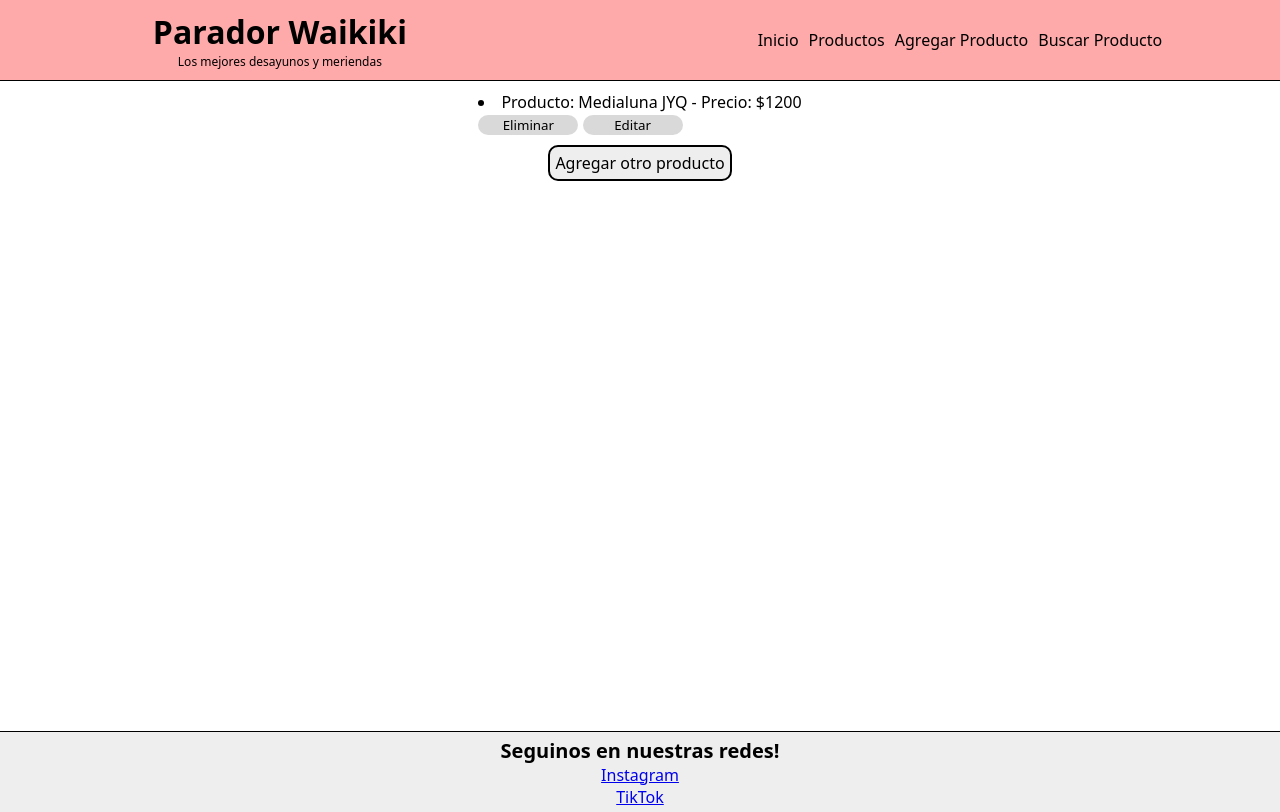
After one commit to home2910/ProyectoFinal-Parra, a Django app: template WaikikiApp/templates/leer_productos.html in a window 1280 px wide. The commit adds this page. Run offline with Django 5.2, Linux system fonts and the light colour scheme; the template is opened without the code that fills it: values that come from a table or form of the project are taken from there, others are empty; data comes from the database, SQL or seed files in the repository; both versions use the stored data as it was after the commit.

Commit message:
CRUD creado

```diff
--- a/ProyectoFinal/settings.py
+++ b/ProyectoFinal/settings.py
@@ -1,5 +1,5 @@
 """
-Django settings for PreentregaTres project.
+Django settings for ProyectoFinal project.
 
 Generated by 'django-admin startproject' using Django 5.1.1.
 
@@ -50,7 +50,7 @@ MIDDLEWARE = [
     'django.middleware.clickjacking.XFrameOptionsMiddleware',
 ]
 
-ROOT_URLCONF = 'PreentregaTres.urls'
+ROOT_URLCONF = 'ProyectoFinal.urls'
 
 TEMPLATES = [
     {
@@ -68,7 +68,7 @@ TEMPLATES = [
     },
 ]
 
-WSGI_APPLICATION = 'PreentregaTres.wsgi.application'
+WSGI_APPLICATION = 'ProyectoFinal.wsgi.application'
 
 
 # Database
--- a/ProyectoFinal/urls.py
+++ b/ProyectoFinal/urls.py
@@ -18,5 +18,5 @@ from django.contrib import admin
 from django.urls import path, include
 
 urlpatterns = [
-    path('Waikiki', include('WaikikiApp.urls'))
+    path('Waikiki/', include('WaikikiApp.urls'))
 ]
--- a/WaikikiApp/models.py
+++ b/WaikikiApp/models.py
@@ -6,11 +6,21 @@ class Empleado(models.Model):
     nombre = models.CharField( max_length=50)
     apellido = models.CharField(max_length=50)
 
+    def __str__(self):
+      return f'Nombre: {self.nombre} - Apellido: {self.apellido}'
+
+
 class Cliente(models.Model):
     nombre = models.CharField( max_length=50)
     apellido = models.CharField(max_length=50)
     email = models.EmailField(max_length=254)
 
+    def __str__(self):
+      return f'Nombre: {self.nombre} - Apellido: {self.apellido} - Email: {self.email}'
+
 class Producto(models.Model):
     nombre = models.CharField( max_length=50)
     precio = models.IntegerField()
+
+    def __str__(self):
+      return f'Producto: {self.nombre} - Precio: ${self.precio}'
--- a/WaikikiApp/static/css/style.css
+++ b/WaikikiApp/static/css/style.css
@@ -32,31 +32,69 @@
     height: 100%;
 }
 
-nav ul li{
+/* li & a style */
+
+.li{
 list-style: none;
 }
 
-nav ul li a{
+.a{
     text-decoration: none;
     color: black;
 }
 
-nav ul li a:hover{
+.a:hover{
     transition: all;
     text-decoration: none;
     color: white;
 }
 
+/* main a style */
 
-/* Inicio Content */
+.a-main{
+    text-decoration: none;
+    color: black;
+    background-color: #0001;
+    padding: 5px;
+    border: 2px solid black;
+    border-radius: 10px ;
+}
+
+.a-main:hover{
+    transition: all;
+    text-decoration: none;
+    color: white;
+    background-color: #0005;
+}
 
 
-.inicio-container{
+/* Estilo form */
+.form{
+    display: flex;
+    width: 300px;
+    flex-direction: column;
+    align-items: center;
+    justify-items: center;
+    gap: 5px;
+    background-color: #0001;
+    border-radius: 10px;
+    padding: 10px;
+    margin-top: 10px;
+    text-align: center;
+ }
+
+
+
+/* Agregar Producto */
+
+
+.add-product-container{
     height: 80vh;
     display: flex;
     flex-direction: column;
     align-items: center;
     justify-content: flex-start;
+    margin-top: 10px;
 }
 
 .inicio-header{
@@ -64,29 +102,38 @@ nav ul li a:hover{
     margin-bottom: 20px;
 }
 
-/* Menu Content */
-.product-card{
-border: 1px solid black;
-border-radius: 10px;
-width: 250px;
-height: 250px;
-display: flex;
-flex-direction: column;
-align-items: center;
+/* Busqueda Producto */
+
+.main-product-search{
+    height: 80vh;
+    display: flex;
+    flex-direction: column;
+    align-items: center;
+    justify-content: flex-start;
+    margin-top: 10px;
 }
 
+/* Resultado Busqueda */
 
-.search-form{
-   display: flex;
-   width: 300px;
-   flex-direction: column;
-   align-items: center;
-   justify-items: center;
-   gap: 5px;
-   background-color: #0001;
-   border-radius: 10px;
-   padding: 10px;
+.search-result-container{
+    height: 80vh;
+    display: flex;
+    flex-direction: column;
+    align-items: center;
+    justify-content: flex-start;
+    margin-top: 10px;
 }
+
+/* Leer Productos */
+.read-products-container{
+    height: 80vh;
+    display: flex;
+    flex-direction: column;
+    align-items: center;
+    justify-content: flex-start;
+    margin-top: 10px;
+}
+
 
 .input-div{
     display: flex;
--- a/WaikikiApp/templates/form.html
+++ b/WaikikiApp/templates/add_form.html
@@ -2,8 +2,8 @@
 
 
 {% block contenido %}
-<main class='inicio-container'>
-    <form class='search-form' action="{% url 'inicio' %}" method="post">{% csrf_token %}
+<main class='add-product-container'>
+    <form class='form' action="{% url 'agg' %}" method="post">{% csrf_token %}
 
         <div>
 
--- /dev/null
+++ b/WaikikiApp/templates/leer_productos.html
@@ -0,0 +1,30 @@
+{% extends "padre.html" %}
+
+
+{% block contenido %}
+
+<main class='read-products-container'>
+
+    <section style='margin-bottom: 10px'>
+
+        {% for p in productos %}
+
+        <li>{{p}}</li>
+        <button>
+
+            <a style='text-decoration:none; color:black ;' href="{% url 'eliminar-producto' p.nombre %}">Eliminar</a>
+        </button>
+        <button>
+            <a style='text-decoration:none; color:black ;' href="{% url 'editar-producto' p.nombre %}">Editar</a>
+        </button>
+
+        {% endfor %}
+    </section>
+
+    <a class='a-main' href="{% url 'agg' %}"> Agregar otro producto</a>
+
+</main>
+
+
+
+{% endblock contenido %}
--- a/WaikikiApp/templates/padre.html
+++ b/WaikikiApp/templates/padre.html
@@ -4,8 +4,8 @@
     {% load static %}
     <meta charset="UTF-8">
     <meta name="viewport" content="width=device-width, initial-scale=1.0">
-    <title>Document</title>
-    <link rel="stylesheet" href="">
+    <title>Waikiki App</title>
+    <link rel="shortcut icon" href="../static/assets/Waikiki.ico" type="image/x-icon">
     <link href="{% static 'css/style.css' %}" rel="stylesheet" />
 </head>
 <body>
@@ -20,14 +20,17 @@
 
         <nav>
             <ul class='navigation'>
-                <li>
-                    <a href="{% url 'inicio' %}">Inicio</a>
+                <li class='li'>
+                    <a class='a' href="{% url 'inicio' %}">Inicio</a>
                 </li>
-                <li>
-                    <a href="{% url 'agg' %}">Menu</a>
+                <li class='li'>
+                    <a class='a' href="{% url 'leer-producto' %}">Productos</a>
                 </li>
-                <li>
-                    <a href="{% url 'busqueda-producto' %}">Formulario</a>
+                <li class='li'>
+                    <a class='a' href="{% url 'agg' %}">Agregar Producto</a>
+                </li>
+                <li class='li'>
+                    <a class='a' href="{% url 'busqueda-producto' %}">Buscar Producto</a>
                 </li>
             </ul>
         </nav>
--- a/WaikikiApp/urls.py
+++ b/WaikikiApp/urls.py
@@ -16,13 +16,15 @@ Including another URLconf
 """
 from django.contrib import admin
 from django.urls import path
-from .views import inicio, form, menu, busqueda_producto, buscar_producto
+from .views import inicio, add_form, busqueda_producto, buscar_producto, read_product, borrar_producto,edit_products
 
 urlpatterns = [
     path('admin/', admin.site.urls),
-    path('', inicio, name='inicio'),
-    path('Agregar-producto/', form, name='agg'),
+    path('Inicio/', inicio, name='inicio'),
+    path('Agregar-producto/', add_form, name='agg'),
     path('Busqueda-producto/', busqueda_producto, name='busqueda-producto'),
     path('Buscar-producto/', buscar_producto, name='buscar-producto'),
-
+    path('Leer-productos/', read_product, name='leer-producto'),
+    path('Borrar-productos/<producto_nombre>', borrar_producto, name='eliminar-producto'),
+    path('Actualizar_producto/<producto_nombre>', edit_products, name='editar-producto'),
 ]
--- a/manage.py
+++ b/manage.py
@@ -6,7 +6,7 @@ import sys
 
 def main():
     """Run administrative tasks."""
-    os.environ.setdefault('DJANGO_SETTINGS_MODULE', 'PreentregaTres.settings')
+    os.environ.setdefault('DJANGO_SETTINGS_MODULE', 'ProyectoFinal.settings')
     try:
         from django.core.management import execute_from_command_line
     except ImportError as exc:
```
Also changed, not shown: WaikikiApp/templates/busqueda_producto.html (+6 -4 lines), WaikikiApp/templates/editar_producto.html (added, +20 -0 lines), WaikikiApp/templates/resultado_busqueda.html (+5 -2 lines), WaikikiApp/views.py (+38 -7 lines), WaikikiApp/static/assets/Waikiki.ico (added), db.sqlite3.
